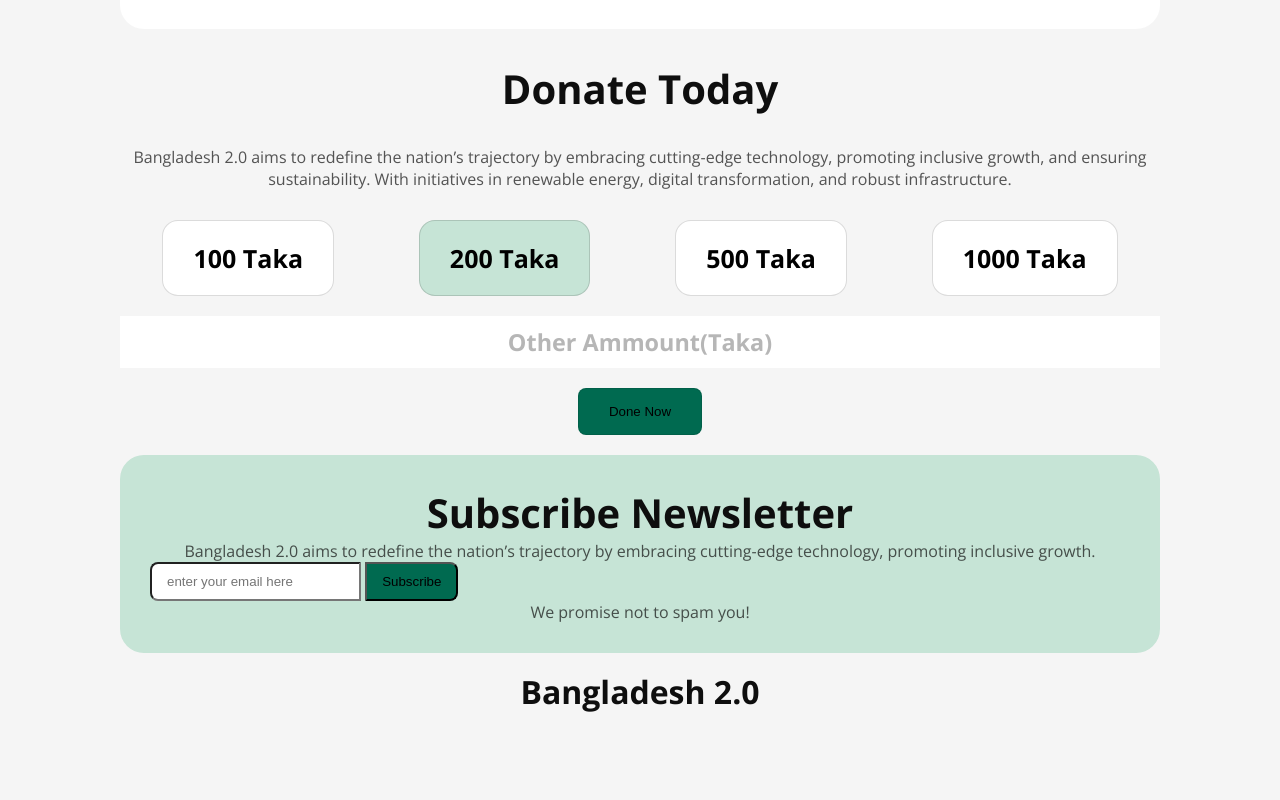
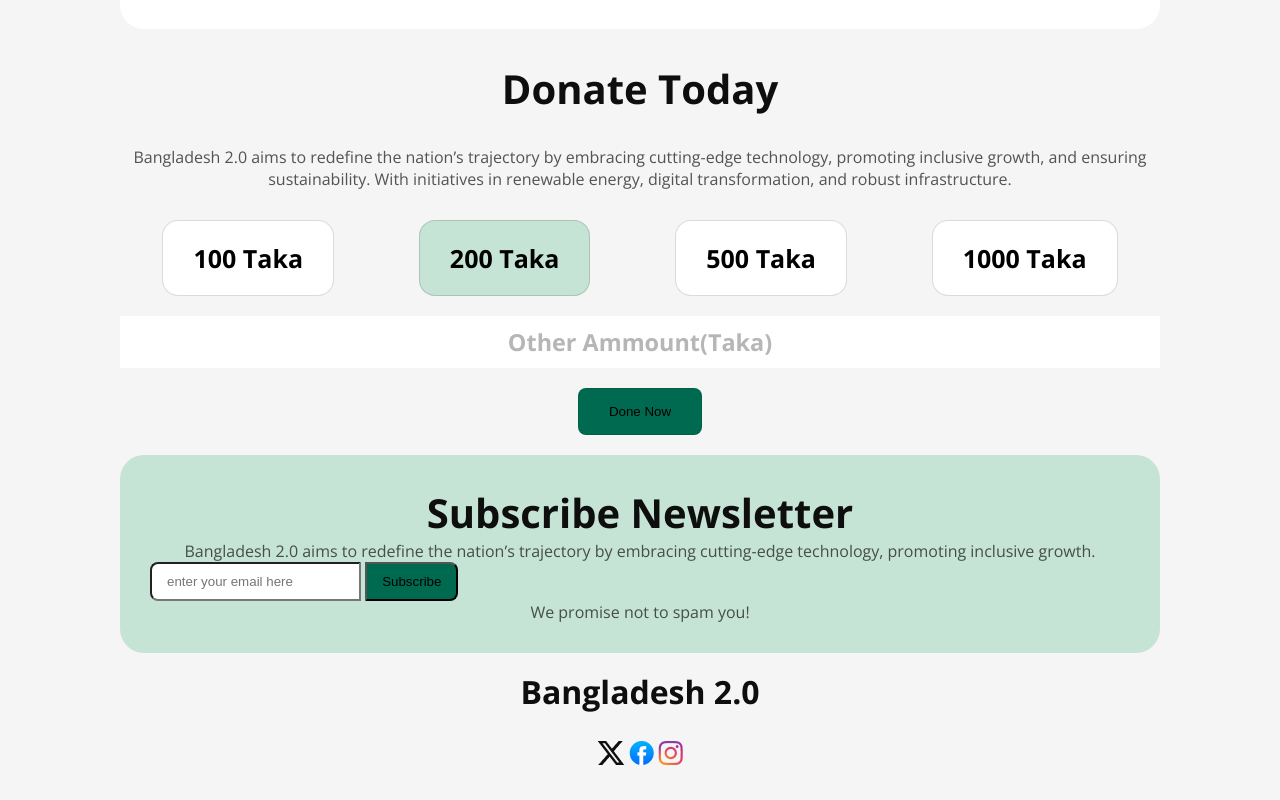
Before and after one commit to jstech-coder/Assignment-01, a plain HTML site: page index.html in a window 1280 px wide. Shown: the part 3022-3822 px from the top of the page. Before the commit the page ends 3735 px from the top, so only its background shows below. Drawn offline with nearby package versions, Linux system fonts and the light colour scheme.

Commit message:
icon added

```diff
--- a/index.html
+++ b/index.html
@@ -180,6 +180,11 @@
   <div>
     <h4 class="bd-20">Bangladesh 2.0</h4>
   </div>
+  <div class="icon">
+    <img src="images/x.png" alt="">
+    <img src="images/facebook.png"">
+    <img src=" images/instagram.png" alt="">
+  </div>
 </body>
 
 </html>
--- a/style.css
+++ b/style.css
@@ -393,3 +393,8 @@ body {
   line-height: 38px;
   text-align: center;
 }
+.icon {
+  text-align: center;
+  padding: 10px;
+  margin: 20px 0px;
+}
```
